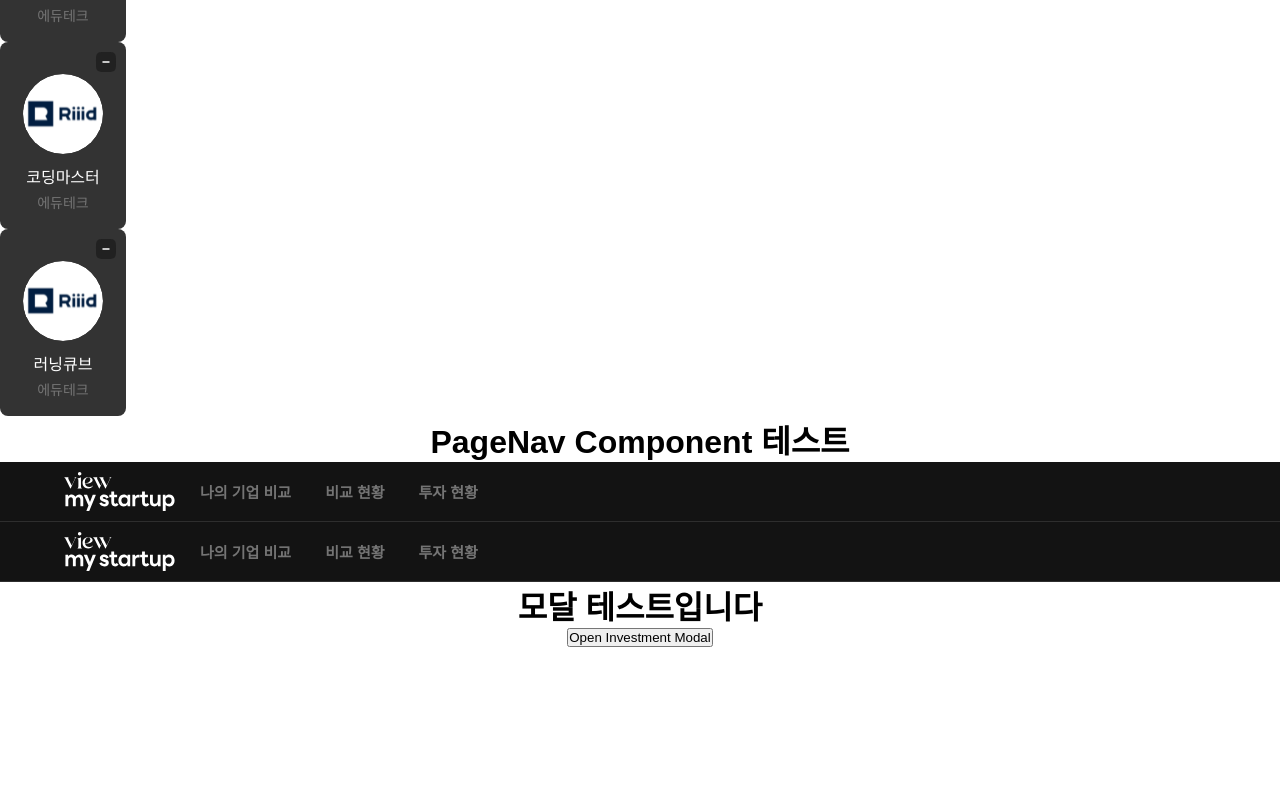
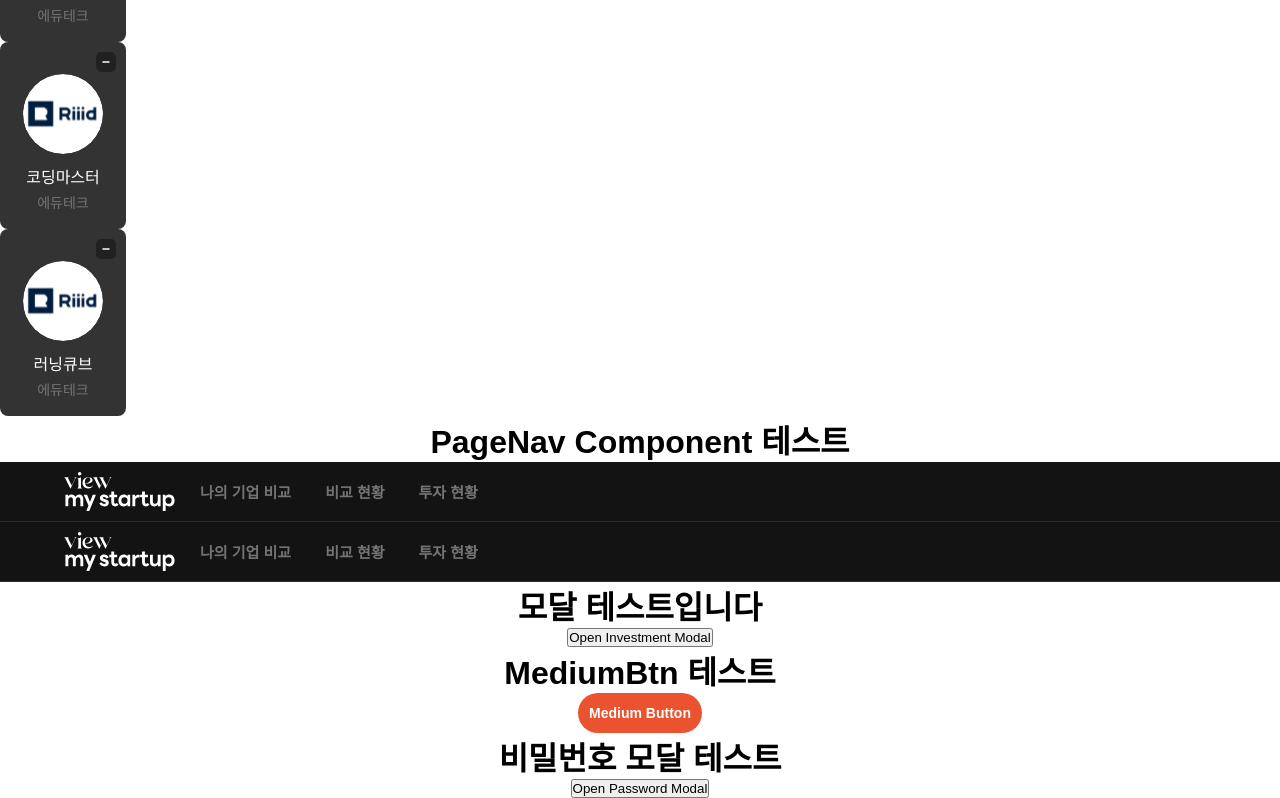
Before and after one commit to ViewMyStartup/view-my-startup, a React (Create React App) app in the folder vms_fe/: page / in a window 1280 px wide. Shown: the part 1923-2721 px from the top of the page. Before the commit the page ends 2570 px from the top, so only its background shows below. Built offline with nearby package versions, Linux system fonts and the light colour scheme; a web font is replaced by a local one.

Commit message:
:white_check_mark: [Test] MediumBtn 테스트 및 비밀번호 모달 테스트 추가

```diff
--- a/vms_fe/src/App.js
+++ b/vms_fe/src/App.js
@@ -11,15 +11,14 @@ import InvestmentComment from "./components/common/InvestmentComment";
 import DropdownComponent from "./components/common/DropdownComponent";
 import SearchBar from "./components/common/SearchBar.js";
 import CompanyCard from "./components/common/CompanyCard.js";
-import ModalSelectComparision from "components/ModalSelectComparision";
+import ModalSelectComparision from "./components/ModalSelectComparision";
 import PageNav from "./components/PageNav.js";
+import ModalPassword from "./components/ModalPassword";
+import MediumBtn from "./components/common/MediumBtn.js"; // MediumBtn 임포트
 
-
-//테스트용 이미지
+// 테스트용 이미지
 import Companyimg from "./assets/images/mock_img/company_temp.svg";
 import defaultLogo from "./assets/images/company_logo_1.svg";
-import ToggleIcon from "./assets/images/ic_toggle.svg";
-
 
 const App = () => {
   // 페이지네이션 상태
@@ -35,17 +34,23 @@ const App = () => {
 
   // 모달 핸들러
   const [isModalOpen, setModalOpen] = useState(false);
-
   const openModal = () => {
     setModalOpen(true);
   };
-
   const closeModal = () => {
     setModalOpen(false);
   };
 
+  // ModalPassword 모달 상태 관리
+  const [isPasswordModalOpen, setPasswordModalOpen] = useState(false);
+  const openPasswordModal = () => {
+    setPasswordModalOpen(true);
+  };
+  const closePasswordModal = () => {
+    setPasswordModalOpen(false);
+  };
 
-  // CompanyPerRow & HeaderColumns 컴포넌트 테스트용 데이터 데이터
+  // CompanyPerRow & HeaderColumns 컴포넌트 테스트용 데이터
   const data = {
     rank: 1,
     name: "에듀넥스트",
@@ -70,7 +75,7 @@ const App = () => {
     user_comment: "너무 어려워요",
   };
 
-  //SearchBar 테스트
+  // SearchBar 테스트
   const [searchQuery, setSearchQuery] = useState("");
 
   const handleSearchChange = (value) => {
@@ -81,7 +86,7 @@ const App = () => {
     setSearchQuery("");
   };
 
-  //CompanyCard 테스트
+  // CompanyCard 테스트
   const initialStartups = [
     {
       name: "코드잇",
@@ -162,8 +167,14 @@ const App = () => {
       <button onClick={openModal}>Open Investment Modal</button>
       <ModalSelectComparision isOpen={isModalOpen} onClose={closeModal} />
 
+      <h1>MediumBtn 테스트</h1>
+      <MediumBtn text="Medium Button" onClick={() => alert("버튼 클릭됨!")} />
 
-
+      <h1>비밀번호 모달 테스트</h1>
+      <button onClick={openPasswordModal}>Open Password Modal</button>
+      {isPasswordModalOpen && (
+        <ModalPassword onClose={closePasswordModal} />
+      )}
     </div>
   );
 };
```
